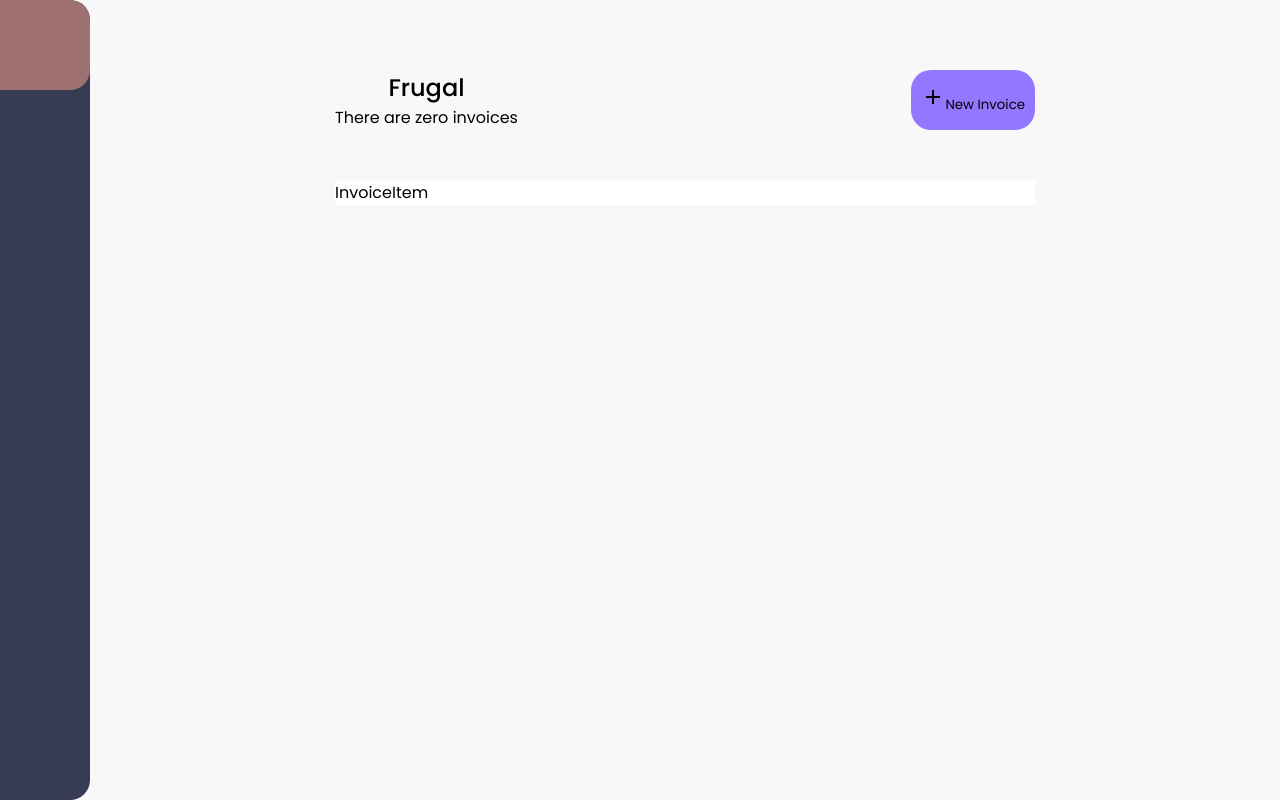
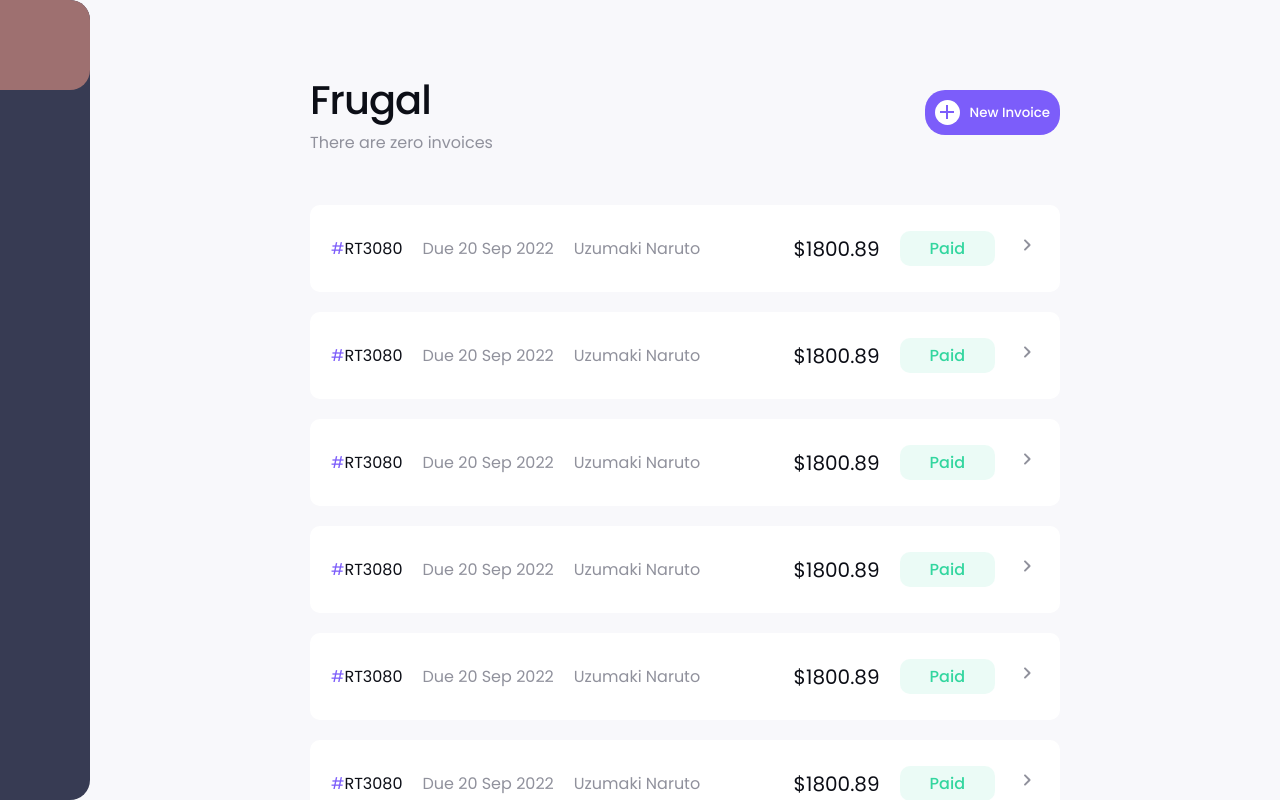
Before and after one commit to TheChrisader/expense-tracker, a React (Create React App) app in the folder client/: page / in a window 1280 px wide. Built offline with nearby package versions, Linux system fonts and the light colour scheme.

Commit message:
work on main, create invoices, add to theme object

```diff
--- a/client/src/App.js
+++ b/client/src/App.js
@@ -2,7 +2,7 @@ import React, { useState } from "react";
 import styled from "styled-components";
 import { ThemeProvider } from "styled-components";
 
-import Main from "./components/Main";
+import Main from "./pages/Main";
 import Navbar from "./components/Navbar";
 
 import { lightTheme, darkTheme } from "./theme";
@@ -11,6 +11,8 @@ const AppWrapper = styled.main`
   display: flex;
   height: 100vh;
   background-color: ${(props) => props.theme.colors.main.background};
+  transition: background-color 0.5s cubic-bezier(0.075, 0.82, 0.165, 1);
+  overflow: hidden;
 `;
 
 function App() {
--- a/client/src/components/InvoiceItem.jsx
+++ b/client/src/components/InvoiceItem.jsx
@@ -1,13 +1,73 @@
 import React from "react";
 import styled from "styled-components";
+import KeyboardArrowRightRoundedIcon from "@mui/icons-material/KeyboardArrowRightRounded";
 
 const ItemWrapper = styled.div`
-  background-color: #fff;
-  width: 100%;
+  background-color: ${(props) => props.theme.colors.main.white};
+  display: flex;
+  justify-content: space-between;
+  align-items: center;
+  max-width: 100%;
+  padding: 25px 20px;
+  border-radius: 10px;
+  border: 1px solid transparent;
+  transition: border-color 0.5s cubic-bezier(0.165, 0.84, 0.44, 1);
+  cursor: pointer;
+
+  &:hover {
+    border-color: ${(props) => props.theme.colors.main.primary};
+  }
+`;
+
+const Details = styled.div`
+  display: flex;
+  align-items: center;
+  gap: 20px;
+`;
+
+const ItemDetail = styled.span`
+  color: ${(props) =>
+    props.primary
+      ? props.theme.colors.text.primary
+      : props.theme.colors.text.secondary};
+  font-size: ${(props) => (props.fontSize ? props.fontSize : "16px")};
+`;
+
+const Hash = styled.span`
+  color: ${(props) => props.theme.colors.main.primary};
+`;
+
+const Label = styled.div`
+  color: ${(props) => props.theme.colors.main.success};
+  background-color: ${(props) => props.theme.colors.main.successBg};
+  padding: 5px 30px;
+  font-weight: 500;
+  border-radius: 10px;
 `;
 
 const InvoiceItem = () => {
-  return <ItemWrapper>InvoiceItem</ItemWrapper>;
+  return (
+    <ItemWrapper>
+      <Details>
+        <ItemDetail primary>
+          <Hash>#</Hash>RT3080
+        </ItemDetail>
+        <ItemDetail>Due 20 Sep 2022</ItemDetail>
+        <ItemDetail>Uzumaki Naruto</ItemDetail>
+      </Details>
+      <Details>
+        <ItemDetail primary fontSize="20px">
+          $1800.89
+        </ItemDetail>
+        <ItemDetail>
+          <Label>Paid</Label>
+        </ItemDetail>
+        <ItemDetail>
+          <KeyboardArrowRightRoundedIcon />
+        </ItemDetail>
+      </Details>
+    </ItemWrapper>
+  );
 };
 
 export default InvoiceItem;
--- /dev/null
+++ b/client/src/components/InvoiceItems.jsx
@@ -0,0 +1,22 @@
+import React from "react";
+import styled from "styled-components";
+
+import InvoiceItem from "./InvoiceItem";
+
+const ItemsWrapper = styled.section`
+  display: flex;
+  flex-direction: column;
+  gap: 20px;
+`;
+let arr = [0, 1, 2, 3, 4, 5, 6, 7, 8, 9];
+const InvoiceItems = () => {
+  return (
+    <ItemsWrapper>
+      {arr.map((item, i) => (
+        <InvoiceItem key={i} />
+      ))}
+    </ItemsWrapper>
+  );
+};
+
+export default InvoiceItems;
--- a/client/src/components/Main.jsx
+++ b/client/src/pages/Main.jsx
@@ -2,45 +2,77 @@ import React from "react";
 import styled from "styled-components";
 
 import AddIcon from "@mui/icons-material/Add";
-import InvoiceItem from "./InvoiceItem";
+import InvoiceItems from "../components/InvoiceItems";
 
 const Wrapper = styled.main`
   flex: 1;
   display: flex;
   justify-content: center;
-  margin-top: 50px;
+  overflow-y: auto;
 `;
 
 const Container = styled.section`
   padding: 20px;
-  width: 700px;
+  width: 750px;
+  margin-top: 50px;
 `;
 
 const HeaderWrapper = styled.div`
   display: flex;
+  align-items: center;
   margin-bottom: 50px;
 `;
 
 const HeaderContainer = styled.div`
   display: flex;
   flex-direction: column;
-  align-items: center;
+  align-items: flex-start;
   margin-right: auto;
 `;
 
 const Header = styled.h1`
+  font-size: 40px;
+  letter-spacing: -1px;
   font-weight: 500;
+  color: ${(props) => props.theme.colors.text.primary};
+  transition: color 0.5s ease;
 `;
 
 const SubHeader = styled.span`
   font-weight: 400;
+  color: ${(props) => props.theme.colors.text.secondary};
+  transition: color 0.5s ease;
 `;
 
 const Button = styled.button`
+  display: flex;
+  align-items: center;
+  color: white;
+  gap: 10px;
+  font-weight: 500;
   border: none;
   border-radius: 20px;
   padding: 10px;
   background-color: ${(props) => props.theme.colors.main.primary};
+  height: fit-content;
+  transition: background-color 0.25s ease;
+  cursor: pointer;
+
+  &:hover {
+    background-color: ${(props) => props.theme.colors.main.primaryLight};
+  }
+
+  &:active {
+    background-color: ${(props) => props.theme.colors.main.primaryDark};
+  }
+`;
+
+const Icon = styled.div`
+  width: 25px;
+  height: 25px;
+  background-color: white;
+  border-radius: 50px;
+  color: ${(props) => props.theme.colors.main.primary};
 `;
 
 const Main = () => {
@@ -53,11 +85,13 @@ const Main = () => {
             <SubHeader>There are zero invoices</SubHeader>
           </HeaderContainer>
           <Button>
-            <AddIcon />
+            <Icon>
+              <AddIcon />
+            </Icon>
             New Invoice
           </Button>
         </HeaderWrapper>
-        <InvoiceItem />
+        <InvoiceItems />
       </Container>
     </Wrapper>
   );
--- a/client/src/theme.js
+++ b/client/src/theme.js
@@ -1,11 +1,17 @@
 export const lightTheme = {
   colors: {
     main: {
-      primary: "#9277FF",
+      primary: "#7C5DFA",
+      primaryLight: "#9277FF",
+      primaryDark: "#373B53",
+      success: "#33D69F",
+      successBg: "#2cd69d18",
       background: "#F8F8FB",
+      white: "#FFFFFF",
     },
     text: {
       primary: "#0C0E16",
+      secondary: "#90919c",
     },
   },
 };
@@ -13,11 +19,17 @@ export const lightTheme = {
 export const darkTheme = {
   colors: {
     main: {
-      primary: "#9277FF",
+      primary: "#7C5DFA",
+      primaryLight: "#9277FF",
+      primaryDark: "#373B53",
+      success: "#33D69F",
+      successBg: "#2cd69d18",
       background: "#141625",
+      white: "#1E2139",
     },
     text: {
-      primary: "#0C0E16",
+      primary: "#FFFFFF",
+      secondary: "#98A3BA",
     },
   },
 };
```
